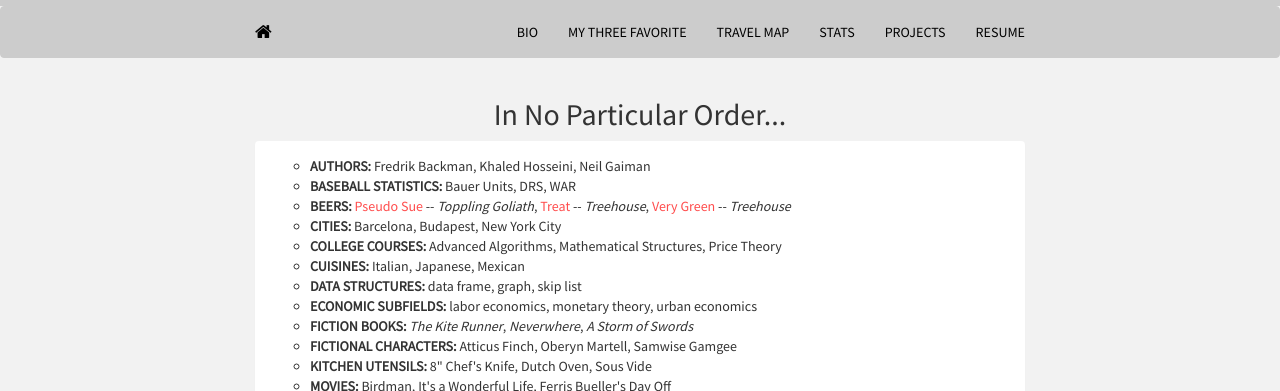
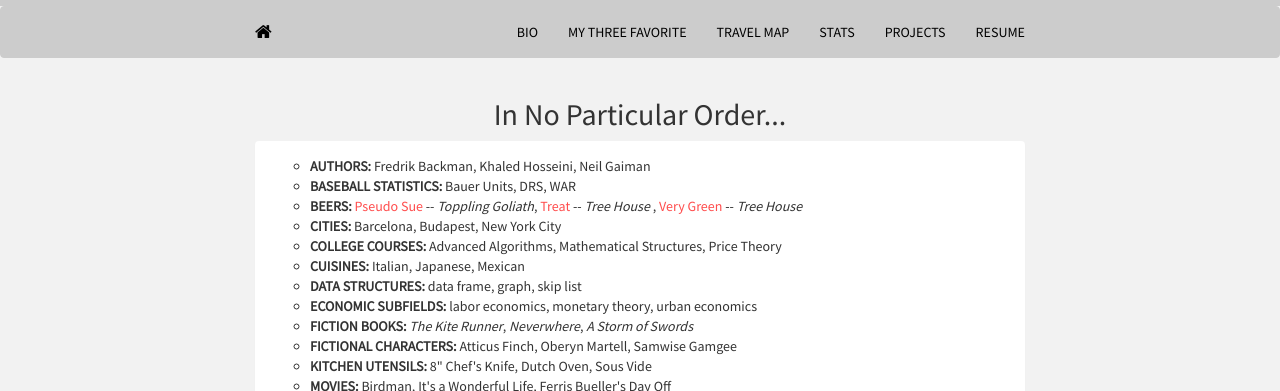
Before and after one commit to mrkaye97/mrkaye97.github.io, a Jekyll site: the page built from random.html, in a window 1280 px wide. Shown: the top 391 px of the page. Built offline with Jekyll 4.4.1, drawn with Linux system fonts in a browser that asks for light colours; nearby versions of some CDN libraries.

Commit message:
Update random.html

```diff
--- a/random.html
+++ b/random.html
@@ -22,7 +22,7 @@
 					<ul style="list-style-type:circle">
 					  <li><b>AUTHORS:</b> Fredrik Backman, Khaled Hosseini, Neil Gaiman</li>
 					  <li><b>BASEBALL STATISTICS:</b> Bauer Units, DRS, WAR</li>
-					  <li><b>BEERS:</b> <a href="https://untappd.com/b/toppling-goliath-brewing-co-pseudo-sue/65644">Pseudo Sue</a> -- <i>Toppling Goliath</i>,  <a href="https://untappd.com/b/tree-house-brewing-company-treat/2918806">Treat</a> -- <i>Treehouse</i>,  <a href="https://untappd.com/b/tree-house-brewing-company-very-green/689944">Very Green</a> -- <i>Treehouse</i></li></li>
+					  <li><b>BEERS:</b> <a href="https://untappd.com/b/toppling-goliath-brewing-co-pseudo-sue/65644">Pseudo Sue</a> -- <i>Toppling Goliath</i>,  <a href="https://untappd.com/b/tree-house-brewing-company-treat/2918806">Treat</a> -- <i>Tree House </i>,  <a href="https://untappd.com/b/tree-house-brewing-company-very-green/689944">Very Green</a> -- <i>Tree House</i></li></li>
 					  <li><b>CITIES:</b> Barcelona, Budapest, New York City </li>
   					  <li><b>COLLEGE COURSES:</b> Advanced Algorithms, Mathematical Structures, Price Theory</li>
   					  <li><b>CUISINES:</b> Italian, Japanese, Mexican</li>
```
